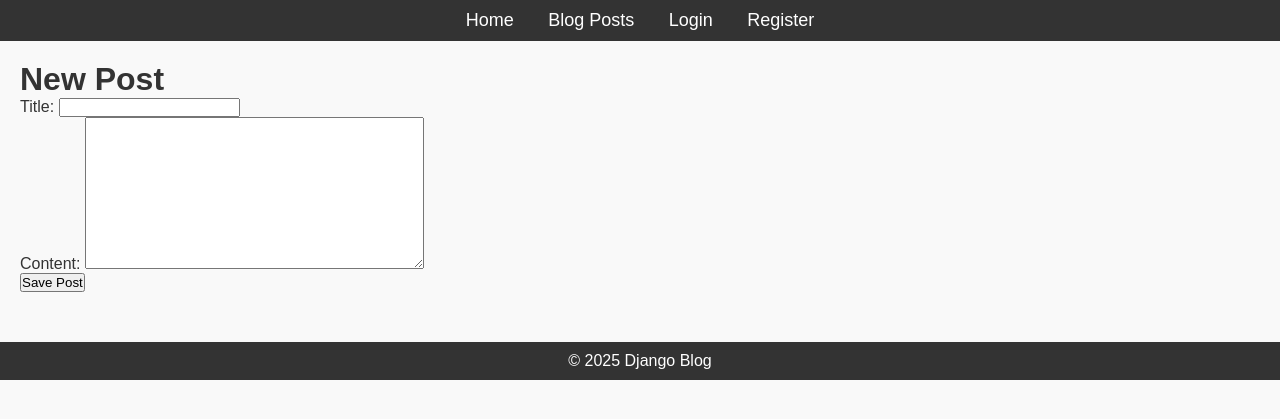
After one commit to HaroldNhlane/Alx_DjangoLearnLab, a Django app: page /post/new/ in a window 1280 px wide. The commit adds this page. Shown: the top 419 px of the page. Run offline with Django 5.2, Linux system fonts and the light colour scheme; the visitor is signed in with stand-in values (Sample User, id 1).

Commit message:
Creating Blog Post Management Features

```diff
--- a/django_blog/blog/models.py
+++ b/django_blog/blog/models.py
@@ -1,10 +1,13 @@
 from django.db import models
 from django.contrib.auth.models import User
+from django.db import models
+from django.contrib.auth.models import User
+from django.utils import timezone
 
 class Post(models.Model):
     title = models.CharField(max_length=200)
     content = models.TextField()
-    published_date = models.DateTimeField(auto_now_add=True)
+    date_posted = models.DateTimeField(default=timezone.now)
     author = models.ForeignKey(User, on_delete=models.CASCADE)
 
     def __str__(self):
--- a/django_blog/blog/templates/blog/base.html
+++ b/django_blog/blog/templates/blog/base.html
@@ -1,45 +1,35 @@
 
+{% load static %}
 <!DOCTYPE html>
-<html>
+<html lang="en">
 <head>
-    <meta charset="utf-8">
-    <meta name="viewport" content="width=device-width, initial-scale=1">
-
-    <!-- Simple styling with Bootstrap for demonstration -->
-    <link href="https://cdn.jsdelivr.net/npm/bootstrap@5.1.3/dist/css/bootstrap.min.css" rel="stylesheet">
-
-    <title>{% if title %}{{ title }} - {% endif %}Django Blog</title>
+    <meta charset="UTF-8">
+    <meta name="viewport" content="width=device-width, initial-scale=1.0">
+    <title>{% block title %}Django Blog{% endblock %}</title>
+    <link rel="stylesheet" href="{% static 'css/styles.css' %}">
 </head>
 <body>
-    <header class="site-header">
-      <nav class="navbar navbar-expand-md navbar-dark bg-dark fixed-top">
-        <div class="container">
-          <a class="navbar-brand mr-4" href="/">Django Blog</a>
-          <div class="navbar-nav ms-auto">
-            {% if user.is_authenticated %}
-              <a class="nav-item nav-link" href="{% url 'profile' %}">Profile</a>
-              <a class="nav-item nav-link" href="{% url 'logout' %}">Logout</a>
-            {% else %}
-              <a class="nav-item nav-link" href="{% url 'login' %}">Login</a>
-              <a class="nav-item nav-link" href="{% url 'register' %}">Register</a>
-            {% endif %}
-          </div>
-        </div>
-      </nav>
+    <header>
+        <nav>
+            <ul>
+                <li><a href="{% url 'home' %}">Home</a></li>
+                <li><a href="{% url 'posts' %}">Blog Posts</a></li>
+                <li><a href="{% url 'login' %}">Login</a></li>
+                <li><a href="{% url 'register' %}">Register</a></li>
+            </ul>
+        </nav>
     </header>
-    <main role="main" class="container" style="padding-top: 5rem;">
-      <div class="row">
-        <div class="col-md-8">
-          {% if messages %}
-            {% for message in messages %}
-              <div class="alert alert-{{ message.tags }}">
-                {{ message }}
-              </div>
-            {% endfor %}
-          {% endif %}
-          {% block content %}{% endblock %}
-        </div>
-      </div>
-    </main>
+
+    <div class="content">
+        {% block content %}
+        <!-- Page-specific content goes here -->
+        {% endblock %}
+    </div>
+
+    <footer>
+        <p>&copy; 2025 Django Blog</p>
+    </footer>
+
+    <script src="{% static 'js/scripts.js' %}"></script>
 </body>
 </html>
--- /dev/null
+++ b/django_blog/blog/templates/blog/post_form.html
@@ -0,0 +1,9 @@
+{% extends "blog/base.html" %}
+{% block content %}
+    <h1>{% if form.instance.pk %}Edit Post{% else %}New Post{% endif %}</h1>
+    <form method="POST">
+        {% csrf_token %}
+        {{ form.as_p }}
+        <button type="submit">Save Post</button>
+    </form>
+{% endblock %}
--- a/django_blog/blog/urls.py
+++ b/django_blog/blog/urls.py
@@ -1,11 +1,26 @@
+# File: blog/urls.py
 
 from django.urls import path
 from django.contrib.auth import views as auth_views
-from . import views as user_views
+from . import views
+from .views import (
+    PostListView,
+    PostDetailView,
+    PostCreateView,
+    PostUpdateView,
+    PostDeleteView
+)
 
 urlpatterns = [
-    path('register/', user_views.register, name='register'),
-    path('profile/', user_views.profile, name='profile'),
+    path('home/', views.home_page, name='home'),   # 👈 add this
+    path('posts/', PostListView.as_view(), name='posts'),
+    path('post/new/', PostCreateView.as_view(), name='post-create'),
+    path('post/<int:pk>/', PostDetailView.as_view(), name='post-detail'),
+    path('post/<int:pk>/edit/', PostUpdateView.as_view(), name='post-update'),
+    path('post/<int:pk>/delete/', PostDeleteView.as_view(), name='post-delete'),
+
+    path('register/', views.register, name='register'),
+    path('profile/', views.profile, name='profile'),
     path('login/', auth_views.LoginView.as_view(template_name='blog/login.html'), name='login'),
     path('logout/', auth_views.LogoutView.as_view(template_name='blog/logout.html'), name='logout'),
 ]
--- a/django_blog/blog/views.py
+++ b/django_blog/blog/views.py
@@ -1,20 +1,78 @@
+# File: blog/views.py
 
 from django.shortcuts import render, redirect
 from django.contrib import messages
 from django.contrib.auth.decorators import login_required
+from django.contrib.auth.mixins import LoginRequiredMixin, UserPassesTestMixin
+from django.views.generic import ListView, DetailView, CreateView, UpdateView, DeleteView
+from django.urls import reverse_lazy
 from .forms import UserRegisterForm, UserUpdateForm
+from .models import Post
+
+
+# --- Blog Post Views (CRUD) ---
+class PostListView(ListView):
+    model = Post
+    template_name = 'blog/home.html'   # <app>/<model>_<viewtype>.html
+    context_object_name = 'posts'
+    ordering = ['-date_posted']        # newest first
+
+
+class PostDetailView(DetailView):
+    model = Post
+    template_name = 'blog/post_detail.html'
+
+
+class PostCreateView(LoginRequiredMixin, CreateView):
+    model = Post
+    fields = ['title', 'content']
+    template_name = 'blog/post_form.html'
+
+    def form_valid(self, form):
+        form.instance.author = self.request.user
+        return super().form_valid(form)
+
+
+class PostUpdateView(LoginRequiredMixin, UserPassesTestMixin, UpdateView):
+    model = Post
+    fields = ['title', 'content']
+    template_name = 'blog/post_form.html'
+
+    def form_valid(self, form):
+        form.instance.author = self.request.user
+        return super().form_valid(form)
+
+    def test_func(self):
+        post = self.get_object()
+        return self.request.user == post.author
+
+
+class PostDeleteView(LoginRequiredMixin, UserPassesTestMixin, DeleteView):
+    model = Post
+    success_url = reverse_lazy('posts')
+    template_name = 'blog/post_confirm_delete.html'
+
+    def test_func(self):
+        post = self.get_object()
+        return self.request.user == post.author
+
+
+# --- Static / Auth Views ---
+def home_page(request):
+    return render(request, 'blog/base.html')
+
 
 def register(request):
     if request.method == 'POST':
         form = UserRegisterForm(request.POST)
         if form.is_valid():
             form.save()
-            username = form.cleaned_data.get('username')
             messages.success(request, f'Your account has been created! You are now able to log in.')
             return redirect('login')
     else:
         form = UserRegisterForm()
     return render(request, 'blog/register.html', {'form': form, 'title': 'Register'})
+
 
 @login_required
 def profile(request):
--- a/django_blog/django_blog/urls.py
+++ b/django_blog/django_blog/urls.py
@@ -14,9 +14,14 @@ Including another URLconf
     1. Import the include() function: from django.urls import include, path
     2. Add a URL to urlpatterns:  path('blog/', include('blog.urls'))
 """
+# File: django_blog/urls.py
+# File: django_blog/urls.py
+
 from django.contrib import admin
-from django.urls import path
+from django.urls import path, include
 
 urlpatterns = [
     path('admin/', admin.site.urls),
+    # This line connects your blog app's URLs to the project's root
+    path('', include('blog.urls')),
 ]
```
Also changed, not shown: django_blog/blog/forms.py (+12 -8 lines), django_blog/blog/templates/blog/home.html (added, +14 -0 lines), django_blog/blog/templates/blog/post_confirm_delete.html (added, +9 -0 lines), django_blog/blog/templates/blog/post_detail.html (added, +16 -0 lines), django_blog/blog/templates/blog/post_list.html (added, +11 -0 lines), django_blog/django_blog/settings.py (+6 -1 lines), django_blog/blog/migrations/0001_initial.py (added), django_blog/blog/migrations/0002_remove_post_published_date_post_date_posted_and_more.py (added), django_blog/blog/static/css/styles.css (renamed from django_blog/blog/static/blog/styles.css), django_blog/blog/static/js/scripts.js (renamed from django_blog/blog/static/blog/scripts.js).
